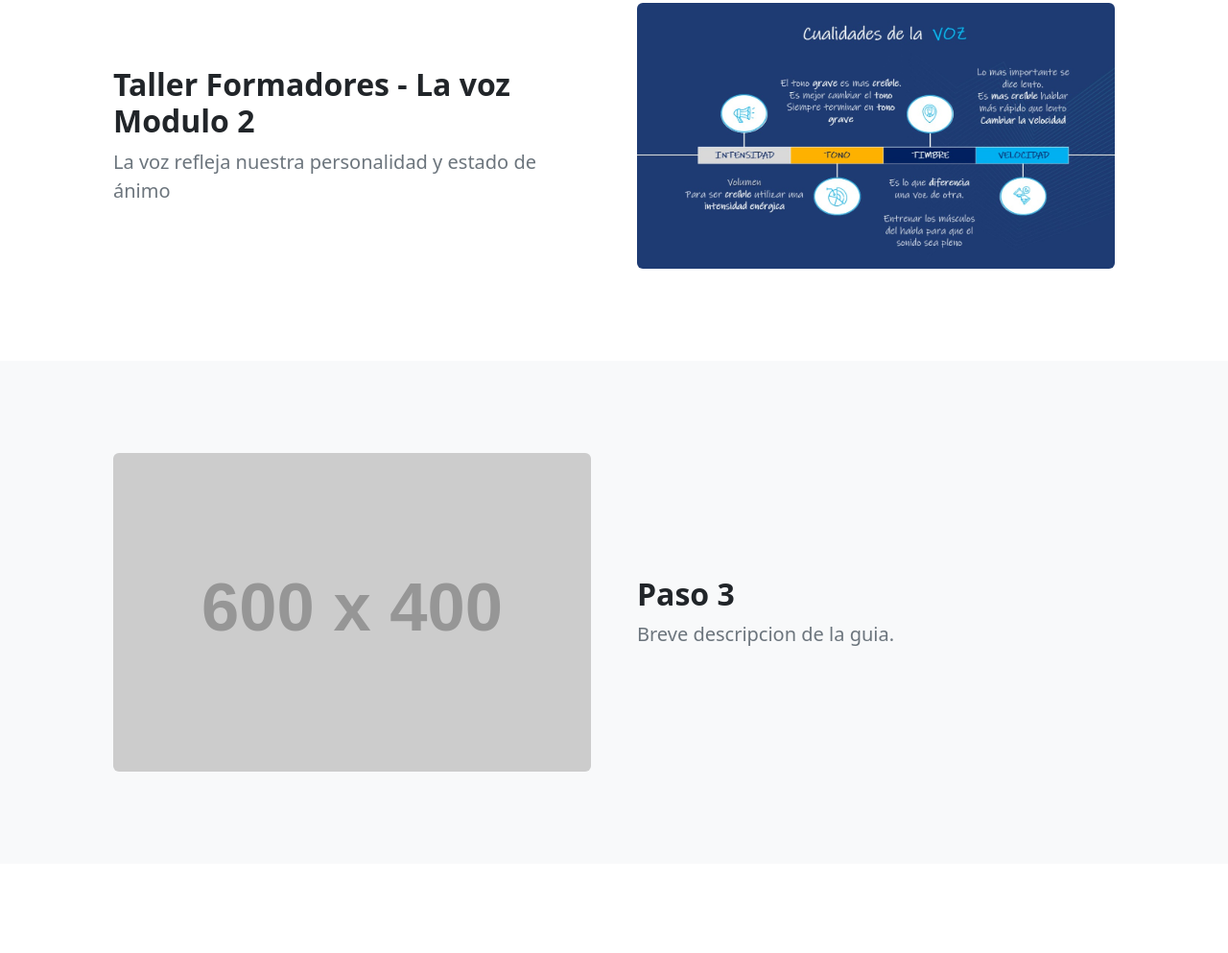
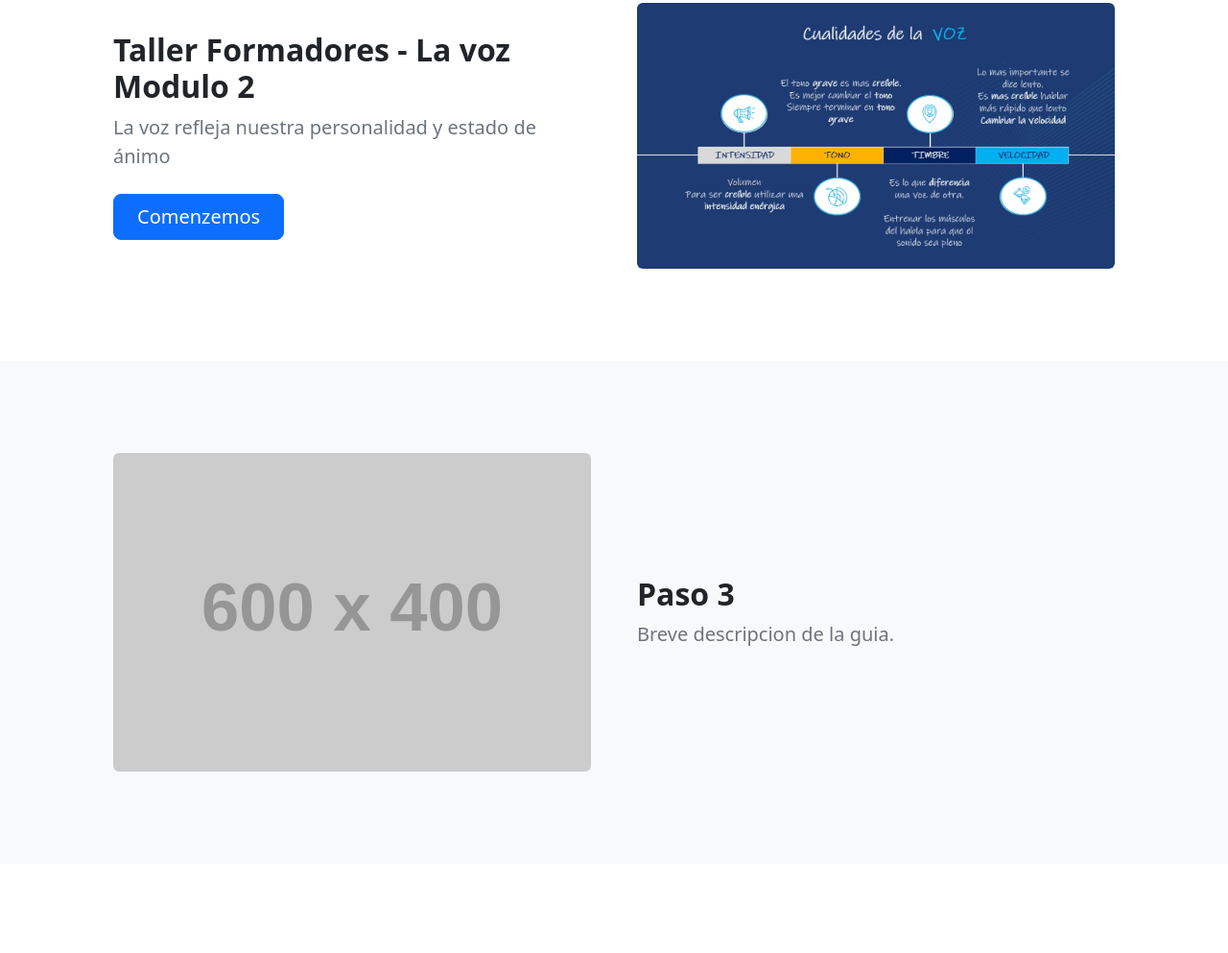
Before and after one commit to SrLosfer/GeicamLATAM, a plain HTML site: page about.html in a window 1280 px wide. Shown: the part 905-1898 px from the top of the page at 96% size. Drawn offline with nearby package versions, Linux system fonts and the light colour scheme; placeholder pictures from the web are drawn by us.

Commit message:
1.04
se añade un boton para el modulo 2 y se coloca el link para ir hacia el archivo de google drive

```diff
--- a/about.html
+++ b/about.html
@@ -58,6 +58,8 @@
                         <div class="col-lg-6">
                             <h2 class="fw-bolder">Taller Formadores - La voz Modulo 2</h2>
                             <p class="lead fw-normal text-muted mb-0">La voz refleja nuestra personalidad y estado de ánimo</p>
+                            <br>
+                            <a class="btn btn-primary btn-lg px-4 me-sm-3" href="https://docs.google.com/presentation/d/1QcMXChVq69xmvYYh3_cKaDimxpBzVwM8/edit?usp=sharing&ouid=115899628620476615472&rtpof=true&sd=true">Comenzemos</a>
                         </div>
                     </div>
                 </div>
```
